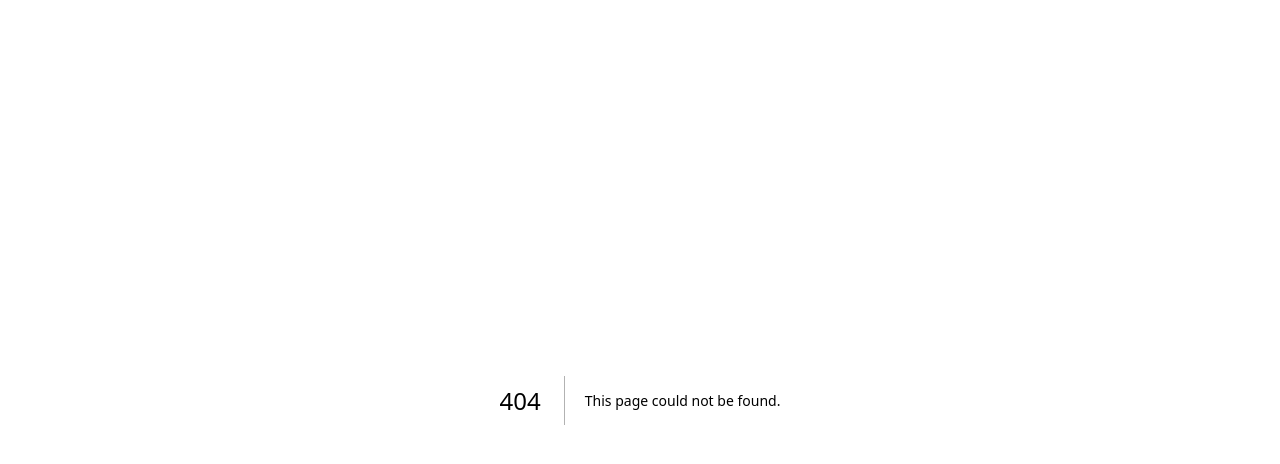
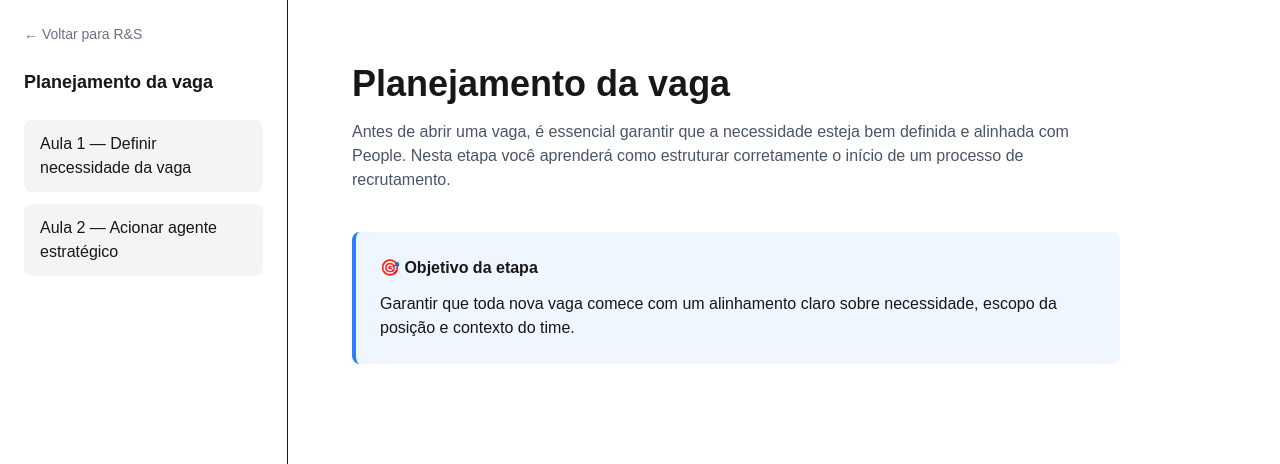
Before and after one commit to amandafrann/programa-lider-hero, a Next.js app: page /rs/temas/planejamento-vaga in a window 1280 px wide. Before the commit this address had no page. Shown: the top 464 px of the page. Built offline with nearby package versions, Linux system fonts and the light colour scheme.

Commit message:
planejamento vaga

```diff
--- /dev/null
+++ b/app/rs/temas/planejamento-vaga/page.tsx
@@ -0,0 +1,75 @@
+import Link from "next/link";
+
+export default function PlanejamentoVaga() {
+  return (
+    <div className="flex min-h-screen">
+
+      {/* SIDEBAR */}
+
+      <div className="w-72 border-r bg-white p-6">
+
+        <Link
+          href="/rs"
+          className="text-sm text-gray-500 mb-6 block hover:underline"
+        >
+          ← Voltar para R&S
+        </Link>
+
+        <h2 className="font-semibold text-lg mb-6">
+          Planejamento da vaga
+        </h2>
+
+        <div className="space-y-3">
+
+          <Link
+            href="/rs/temas/planejamento-vaga/modulo-1/aula-1"
+            className="block bg-gray-100 px-4 py-3 rounded-lg hover:bg-gray-200"
+          >
+            Aula 1 — Definir necessidade da vaga
+          </Link>
+
+          <Link
+            href="/rs/temas/planejamento-vaga/modulo-1/aula-2"
+            className="block bg-gray-100 px-4 py-3 rounded-lg hover:bg-gray-200"
+          >
+            Aula 2 — Acionar agente estratégico
+          </Link>
+
+        </div>
+
+      </div>
+
+
+      {/* CONTEÚDO */}
+
+      <div className="flex-1 p-16 max-w-4xl">
+
+        <h1 className="text-4xl font-bold mb-4">
+          Planejamento da vaga
+        </h1>
+
+        <p className="text-gray-600 mb-10">
+          Antes de abrir uma vaga, é essencial garantir que a necessidade
+          esteja bem definida e alinhada com People. Nesta etapa você
+          aprenderá como estruturar corretamente o início de um processo
+          de recrutamento.
+        </p>
+
+        <div className="bg-blue-50 border-l-4 border-blue-500 p-6 rounded-lg">
+
+          <h3 className="font-semibold mb-3">
+            🎯 Objetivo da etapa
+          </h3>
+
+          <p>
+            Garantir que toda nova vaga comece com um alinhamento claro
+            sobre necessidade, escopo da posição e contexto do time.
+          </p>
+
+        </div>
+
+      </div>
+
+    </div>
+  );
+}
```
